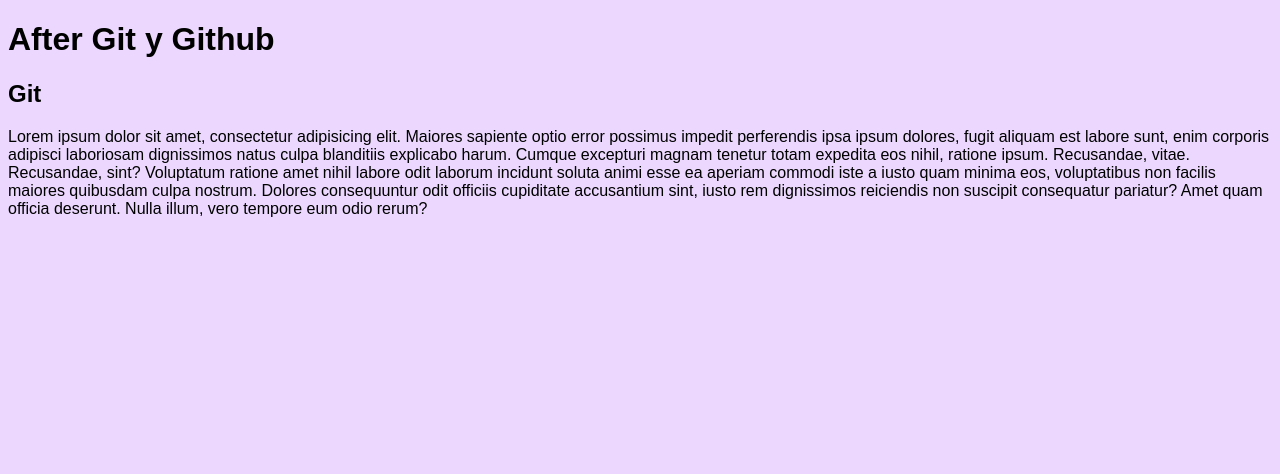
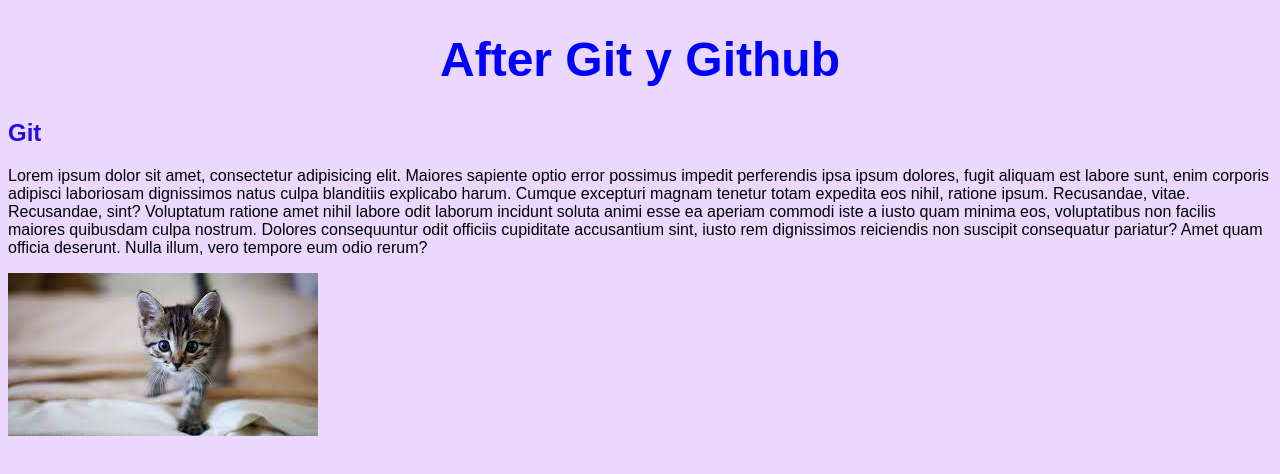
Before and after one commit to valen1312/after, a plain HTML site: page index.html in a window 1280 px wide. Drawn offline with Linux system fonts and the light colour scheme.

Commit message:
agregue estilos

```diff
--- a/css/estilo.css
+++ b/css/estilo.css
@@ -2,3 +2,11 @@
     background-color: rgb(236, 216, 254);
     font-family: Arial, Helvetica, sans-serif;
 }
+h1{
+    color: blue;
+    font-size: 3rem;
+    text-align: center;
+}
+h2{
+    color: rgb(38, 13, 225);
+}
--- a/index.html
+++ b/index.html
@@ -14,6 +14,7 @@
 <main>
     <h2>Git</h2>
     <p>Lorem ipsum dolor sit amet, consectetur adipisicing elit. Maiores sapiente optio error possimus impedit perferendis ipsa ipsum dolores, fugit aliquam est labore sunt, enim corporis adipisci laboriosam dignissimos natus culpa blanditiis explicabo harum. Cumque excepturi magnam tenetur totam expedita eos nihil, ratione ipsum. Recusandae, vitae. Recusandae, sint? Voluptatum ratione amet nihil labore odit laborum incidunt soluta animi esse ea aperiam commodi iste a iusto quam minima eos, voluptatibus non facilis maiores quibusdam culpa nostrum. Dolores consequuntur odit officiis cupiditate accusantium sint, iusto rem dignissimos reiciendis non suscipit consequatur pariatur? Amet quam officia deserunt. Nulla illum, vero tempore eum odio rerum?</p>
+    <img src="./img/gatit.jfif" alt="gatito">
 </main>
 
 </body>
```
Also changed, not shown: img/gatit.jfif (added).
